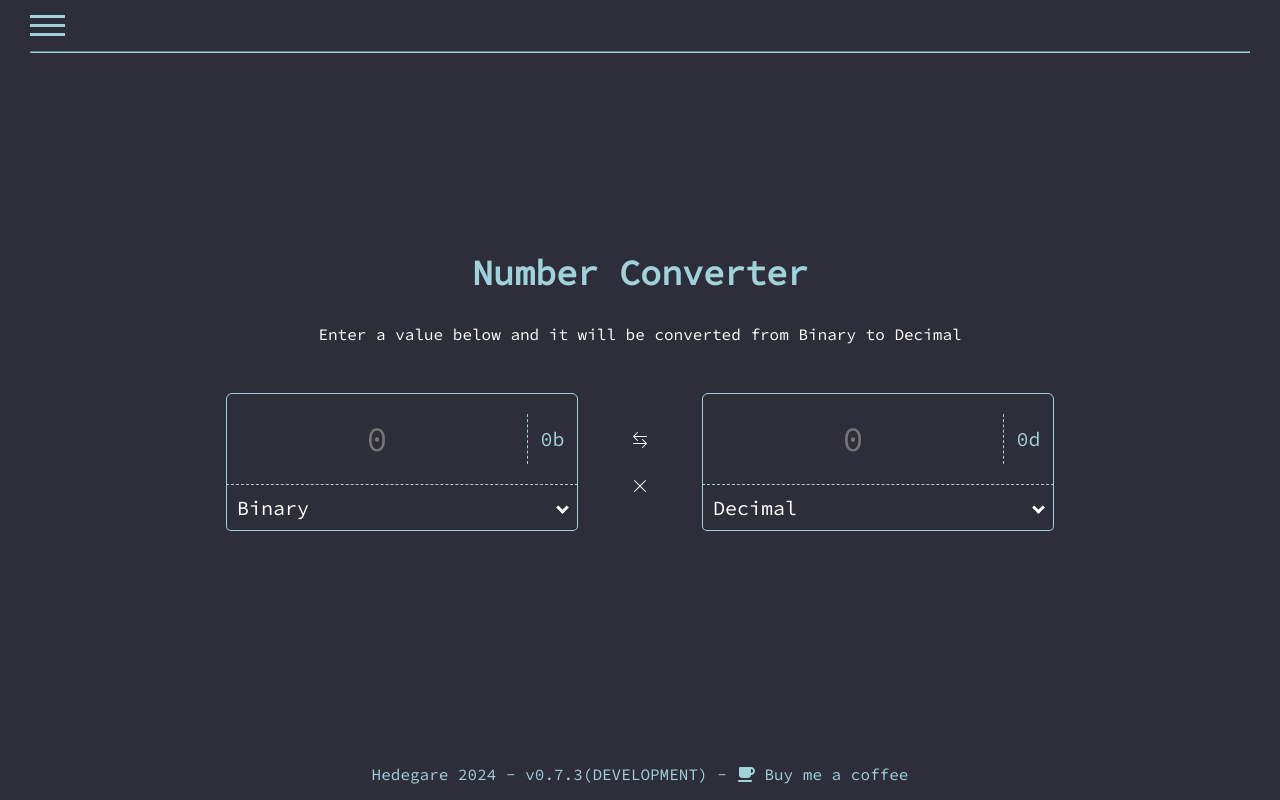
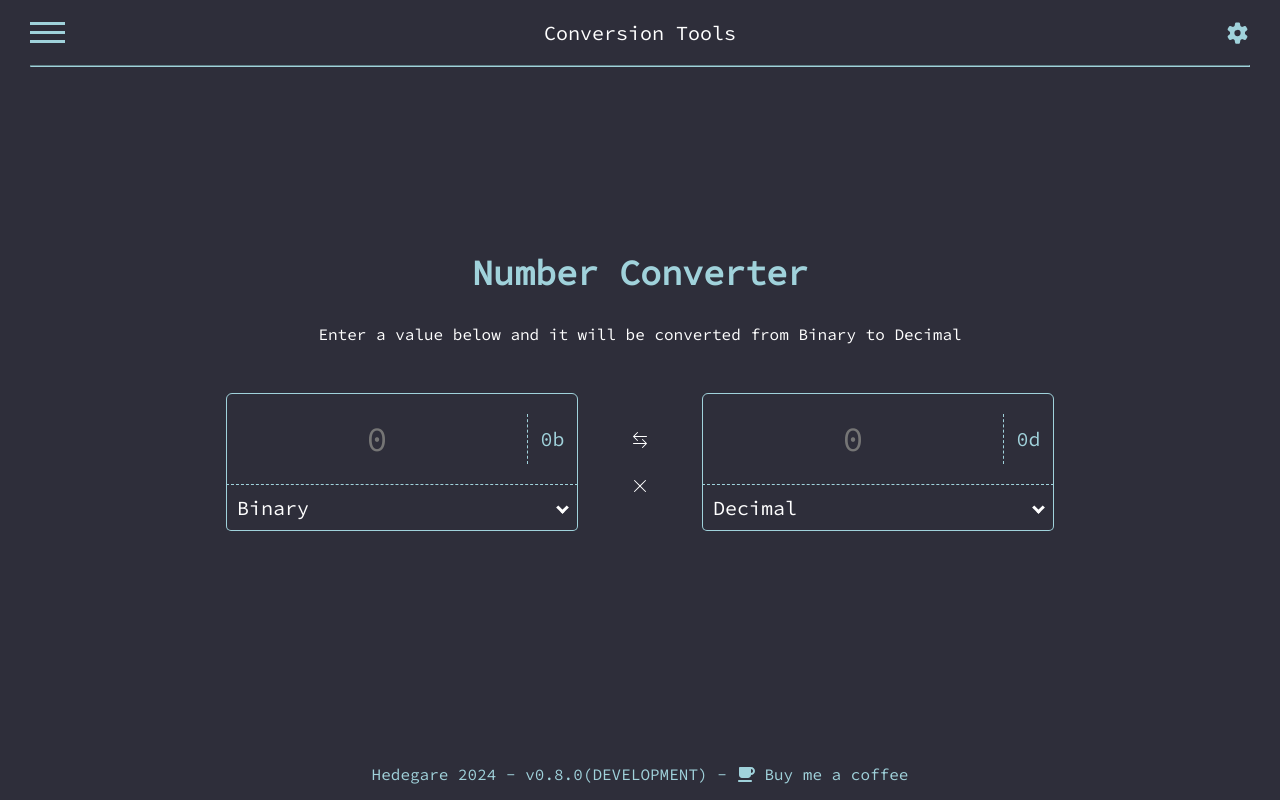
Before and after one commit to Hedevgare/conversion-tools, a Vue app: page /definitions in a window 1280 px wide. Built offline with nearby package versions, Linux system fonts and the light colour scheme.

Commit message:
feat: Add config page
This commit adds a config page and a starter precision and dark/light
mode config interface.

```diff
--- a/src/App.vue
+++ b/src/App.vue
@@ -2,7 +2,7 @@
 export default {
     data() {
         return {
-            appVersion: 'v0.7.3',
+            appVersion: 'v0.8.0',
             isMenuOpen: false,
         }
     },
@@ -14,6 +14,9 @@ export default {
     methods: {
         toggleMenu() {
             this.isMenuOpen = !this.isMenuOpen;
+        },
+        openDefinitions() {
+            this.$router.push('/definitions');
         }
     }
 }
@@ -21,10 +24,18 @@ export default {
 
 <template>
     <div class="header">
-        <div class="hamburger-button" :class="{ 'open': isMenuOpen }" @click="toggleMenu">
-            <div class="bar-1"></div>
-            <div class="bar-2"></div>
-            <div class="bar-3"></div>
+        <div class="header-icons">
+            <div class="hamburger-button" :class="{ 'open': isMenuOpen }" @click="toggleMenu">
+                <div class="bar-1"></div>
+                <div class="bar-2"></div>
+                <div class="bar-3"></div>
+            </div>
+            <div class="header-title">
+                <p>Conversion Tools</p>
+            </div>
+            <div class="definitions-button" @click="openDefinitions">
+                <font-awesome-icon :icon="['fa', 'cog']" />
+            </div>
         </div>
         <hr />
     </div>
--- a/src/main.js
+++ b/src/main.js
@@ -6,9 +6,10 @@ import "./styles/main.css";
 
 import { FontAwesomeIcon } from '@fortawesome/vue-fontawesome';
 import { library } from '@fortawesome/fontawesome-svg-core';
-import { faHashtag, faRuler, faTemperatureHalf, faFlask, faWeightHanging, faClock, faArrowsLeftRightToLine, faHourglass, faCoffee, faTachometerAlt } from '@fortawesome/free-solid-svg-icons';
+import { faHashtag, faRuler, faTemperatureHalf, faFlask, faWeightHanging, faClock, faArrowsLeftRightToLine, faHourglass, faCoffee, faTachometerAlt, faCog } from '@fortawesome/free-solid-svg-icons';
 
 import Convertion from "./pages/Convertion.vue";
+import Definitions from "./pages/Definitions.vue";
 
 import routesData from "./helpers/routesData";
 
@@ -20,7 +21,8 @@ const routes = [
     { path: '/weight', component: Convertion, props: { ...routesData.weight } },
     { path: '/time', component: Convertion, props: { ...routesData.time } },
     { path: '/area', component: Convertion, props: { ...routesData.area } },
-    { path: '/velocity', component: Convertion, props: { ...routesData.velocity } }
+    { path: '/velocity', component: Convertion, props: { ...routesData.velocity } },
+    { path: '/definitions', component: Definitions }
 ];
 
 const router = createRouter({
@@ -29,7 +31,7 @@ const router = createRouter({
     routes
 });
 
-library.add(faHashtag, faRuler, faTemperatureHalf, faFlask, faWeightHanging, faClock, faArrowsLeftRightToLine, faHourglass, faCoffee, faTachometerAlt);
+library.add(faHashtag, faRuler, faTemperatureHalf, faFlask, faWeightHanging, faClock, faArrowsLeftRightToLine, faHourglass, faCoffee, faTachometerAlt, faCog);
 
 createApp(App)
     .component('font-awesome-icon', FontAwesomeIcon)
--- /dev/null
+++ b/src/pages/Definitions.vue
@@ -0,0 +1,21 @@
+<script>
+export default {
+    data() {
+        return {
+            precision: 2
+        }
+    }
+}
+</script>
+
+<template>
+    <h1>Configurations</h1>
+    <div class="flex flex-center margin-10">
+        <p class="flex-1 padding-right-15">Precision</p>
+        <input class="input-definitions" type="number" v-model="precision" />
+    </div>
+    <div class="flex flex-center margin-10">
+        <p class="flex-1 padding-right-15">Toggle dark mode (WIP)</p>
+        <input type="checkbox" />
+    </div>
+</template>
--- a/src/styles/main.css
+++ b/src/styles/main.css
@@ -79,6 +79,28 @@ input:focus {
 
 .header-link:hover {
     cursor: pointer;
+}
+
+.header-icons {
+    display: flex;
+    align-items: center;
+}
+
+.header-icons > * {
+    flex: 1;
+}
+
+.header-title {
+    text-align: center;
+    font-size: 20px;
+}
+
+.definitions-button {
+    text-align: right;
+    margin: 15px 30px;
+    color: #a0d2db;
+    cursor: pointer;
+    font-size: 20px;
 }
 
 .hamburger-button {
@@ -290,6 +312,13 @@ input:focus {
     border-top-right-radius: 5px;
 }
 
+.input-definitions {
+    border-bottom: 1px solid #a0d2db;
+    font-size: 20px;
+    text-align: center;
+    padding: 15px 0;
+}
+
 .input-symbol-container {
     width: 50px;
     background-color: #2e2e3a;
@@ -337,6 +366,9 @@ input:focus {
     padding-left: 15px;
 }
 
+.padding-right-15 {
+    padding-right: 15px;
+}
 
 /* Media Queries */
 @media screen and (min-width: 900px) {
```
